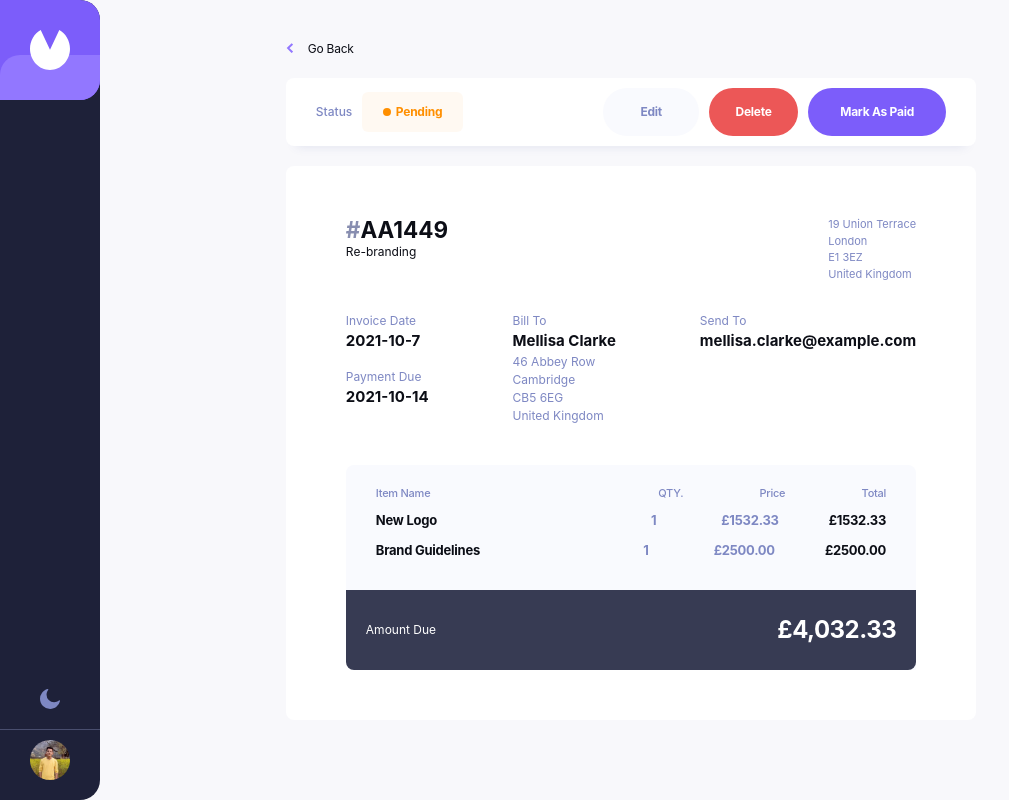
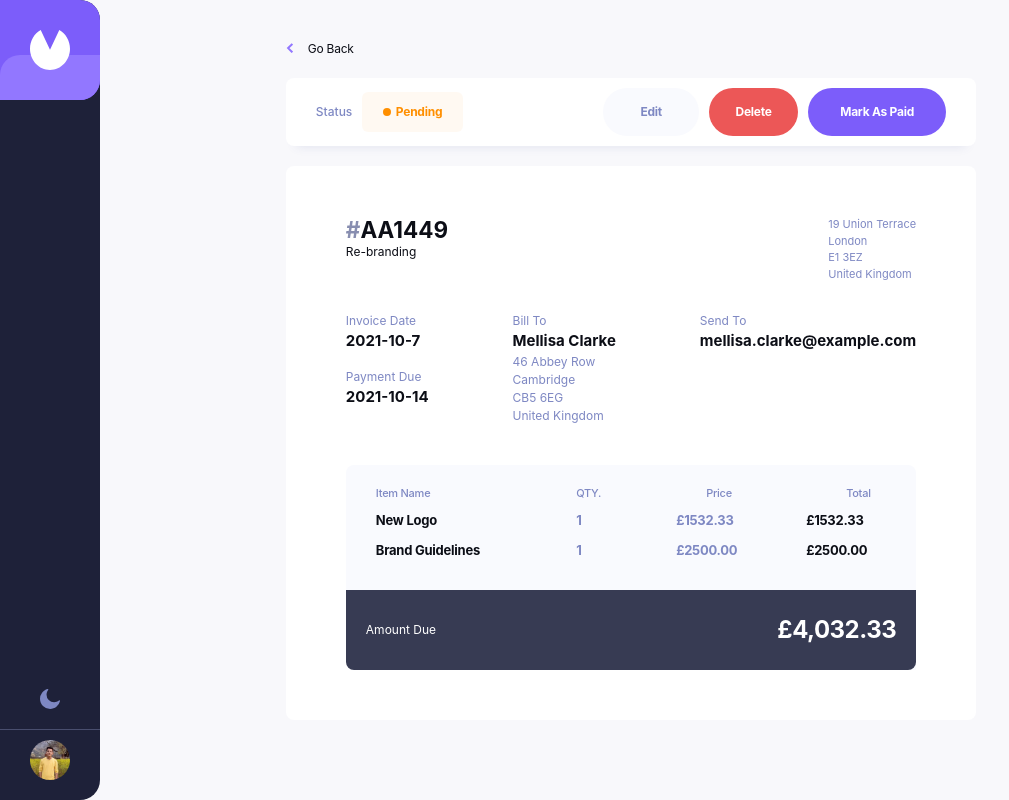
Before and after one commit to AmritPant/invoice-app, a React (Create React App) app: page /invoices/AA1449 in a window 1280 px wide. Shown: the whole page, without its empty margins (0-1009 px from the left). Built offline with nearby package versions, Linux system fonts and the light colour scheme.

Commit message:
Fixed styling

```diff
--- a/src/pages/ItemListInvoicePage.js
+++ b/src/pages/ItemListInvoicePage.js
@@ -23,40 +23,42 @@ function ItemListInvoicePage(props) {
           justifyContent="space-between"
         >
           <Text>Item Name</Text>
-          <Flex flex="0.5" justifyContent="space-between">
+          <Box
+            display="grid"
+            gridTemplateColumns="3rem 4rem 4rem"
+            gridColumnGap="10rem"
+          >
             <Text>QTY.</Text>
             <Text>Price</Text>
             <Text>Total</Text>
-          </Flex>
+          </Box>
         </Flex>
         <Box>
           {clickedItem.items.map((item) => {
             return (
-              <Flex
+              <Box
                 key={item.name + Math.random()}
-                justifyContent="space-between"
+                fontWeight="bold"
+                fontSize="1.3rem"
+                letterSpacing="-0.25px"
                 mt="1rem"
-                fontSize="1.3rem"
-                fontWeight="bold"
-                letterSpacing="-0.25px"
+                display="grid"
+                gridTemplateColumns="2.5fr 5rem 8rem 8rem"
+                gridGap="5rem"
               >
                 <Text color={`var(--theme-${curTheme}-textColorPrimary)`}>
                   {item.name}
                 </Text>
-                <Flex>
                 <Text>{item.quantity}</Text>
-                  <Text ml="6.5rem">{`£${Number(item.price)
+                <Text>{`£${Number(item.price)
                   .toFixed(2)
                   .toLocaleString("en-US")}`}</Text>
-
                 <Text
-                    ml="5rem"
                   color={`var(--theme-${curTheme}-textColorPrimary)`}
                 >{`£${Number(item.price * item.quantity)
                   .toFixed(2)
                   .toLocaleString("en-US")}`}</Text>
-                </Flex>
-              </Flex>
+              </Box>
             );
           })}
         </Box>
```
Lines whose indentation alone changed are shown as unchanged.
